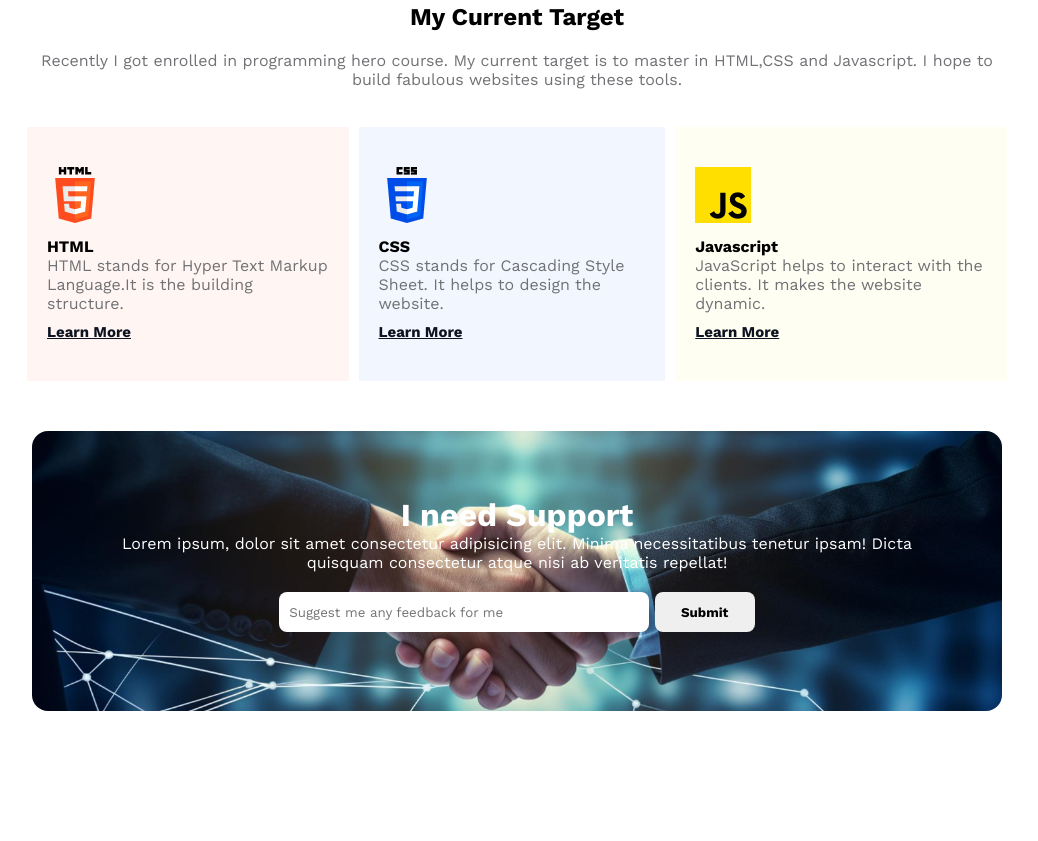
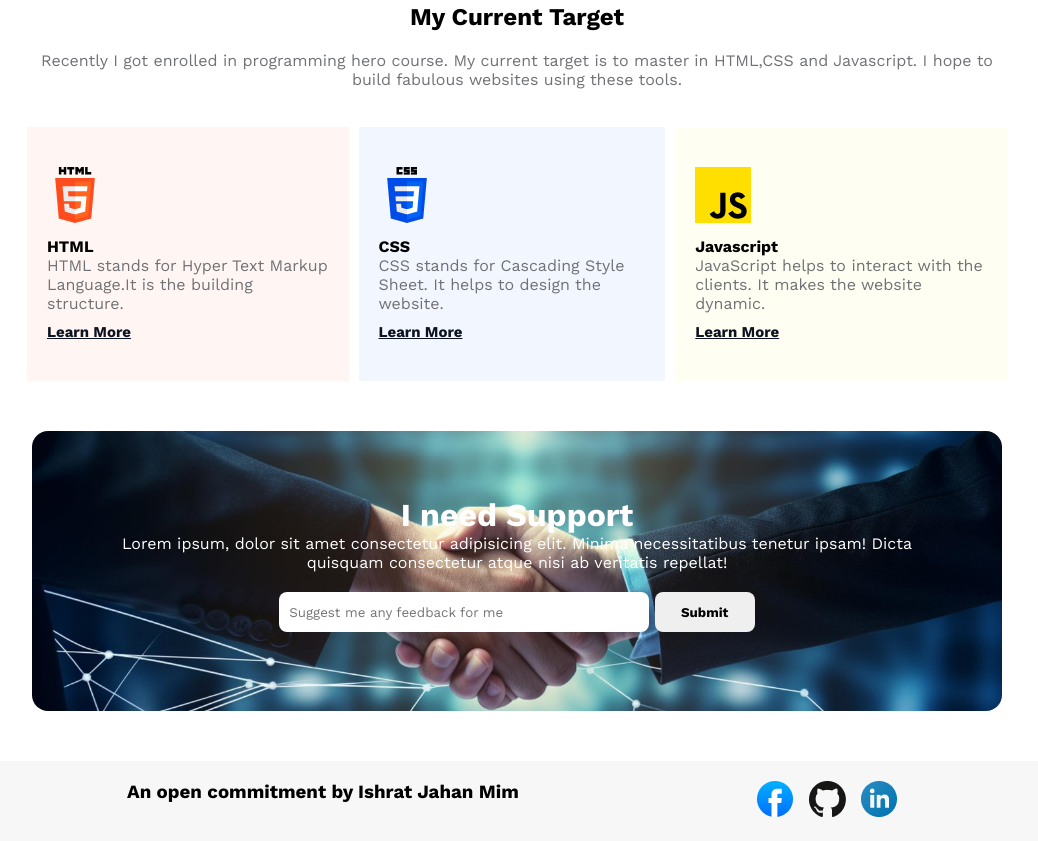
Before and after one commit to IshratMim/Portfolio, a plain HTML site: page index.html in a window 1280 px wide. Shown: the part 2536-3377 px from the top of the page, without its empty margins (123-1161 px from the left). Before the commit the page ends 3247 px from the top, so only its background shows below. Drawn offline with nearby package versions, Linux system fonts and the light colour scheme.

Commit message:
website completed

```diff
--- a/index.html
+++ b/index.html
@@ -148,6 +148,19 @@
 
     </section>
 </main>
+<footer>
+    <div id="footer-area">
+        <div class="footer-content">
+            <h3>An open commitment by Ishrat Jahan Mim</h3>
+        </div>
+        <div class="footer-logo">
+            <a href="https://www.facebook.com/" target="_blank"> <img src="assets/facebook.png" alt=""></a>
+            <a href="https://www.github.com/" target="_blank"><img src="assets/github.png" alt=""></a>
+            <a href="https://www.linkedin.com/" target="_blank"><img src="assets/linkedin-icon 1.png" alt=""></a>
+
+        </div>
+    </div>
+</footer>
 
 <body>
 
--- a/styles/style.css
+++ b/styles/style.css
@@ -275,3 +275,16 @@
     font-weight: bold;
 
 }
+
+/* footer styling */
+#footer-area {
+    margin-top: 50px;
+    padding: 20px 250px;
+    display: flex;
+    justify-content: space-between;
+    background-color: rgba(13, 19, 33, 0.03);
+}
+
+.footer-logo img {
+    padding-right: 10px;
+}
```
